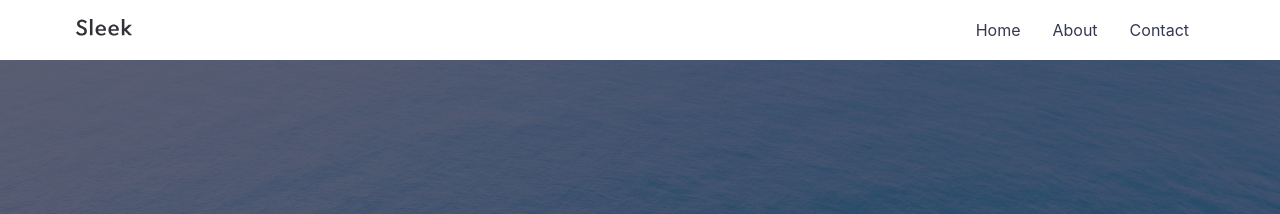
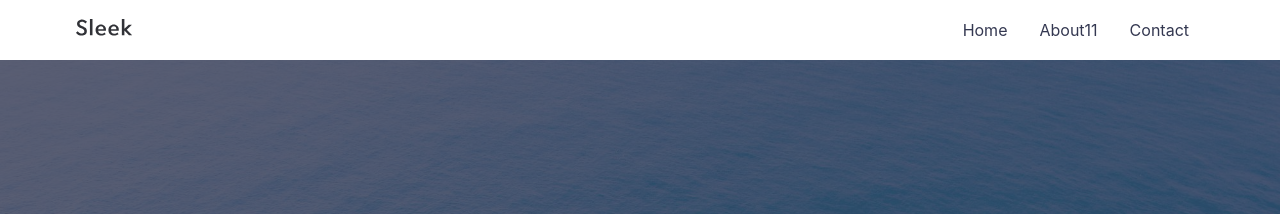
Before and after one commit to msflyee/msflyee.github.io, a Jekyll site: the page built from index.md, in a window 1280 px wide. Shown: the top 214 px of the page. Built offline with Jekyll 4.4.1, drawn with Linux system fonts in a browser that asks for light colours.

Commit message:
Update _config.yml

```diff
--- a/_config.yml
+++ b/_config.yml
@@ -20,7 +20,7 @@ social:
 # THEME SETTINGS
 navigation: # Navigation links
   - {name: 'Home', link: '/'}
-  - {name: 'About', link: '/about'}
+  - {name: 'About11', link: '/about'}
   - {name: 'Contact', link: '/contact'}
 
 tagline: >
```
